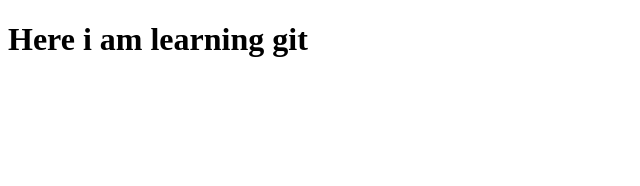
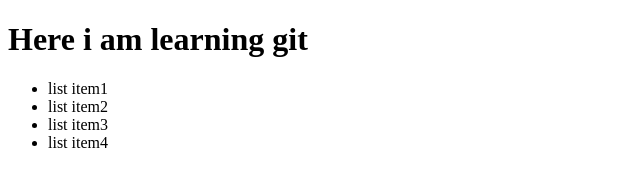
Before and after one commit to asonbede/testing-git, a plain HTML site: page index.html in a window 1280 px wide. Shown: the whole page, without its empty margins (0-640 px from the left). Drawn offline with Linux system fonts and the light colour scheme.

Commit message:
added list items

```diff
--- a/index.html
+++ b/index.html
@@ -7,5 +7,11 @@
   </head>
   <body>
     <h1>Here i am learning git</h1>
+    <ul>
+      <li>list item1</li>
+      <li>list item2</li>
+      <li>list item3</li>
+      <li>list item4</li>
+    </ul>
   </body>
 </html>
```
